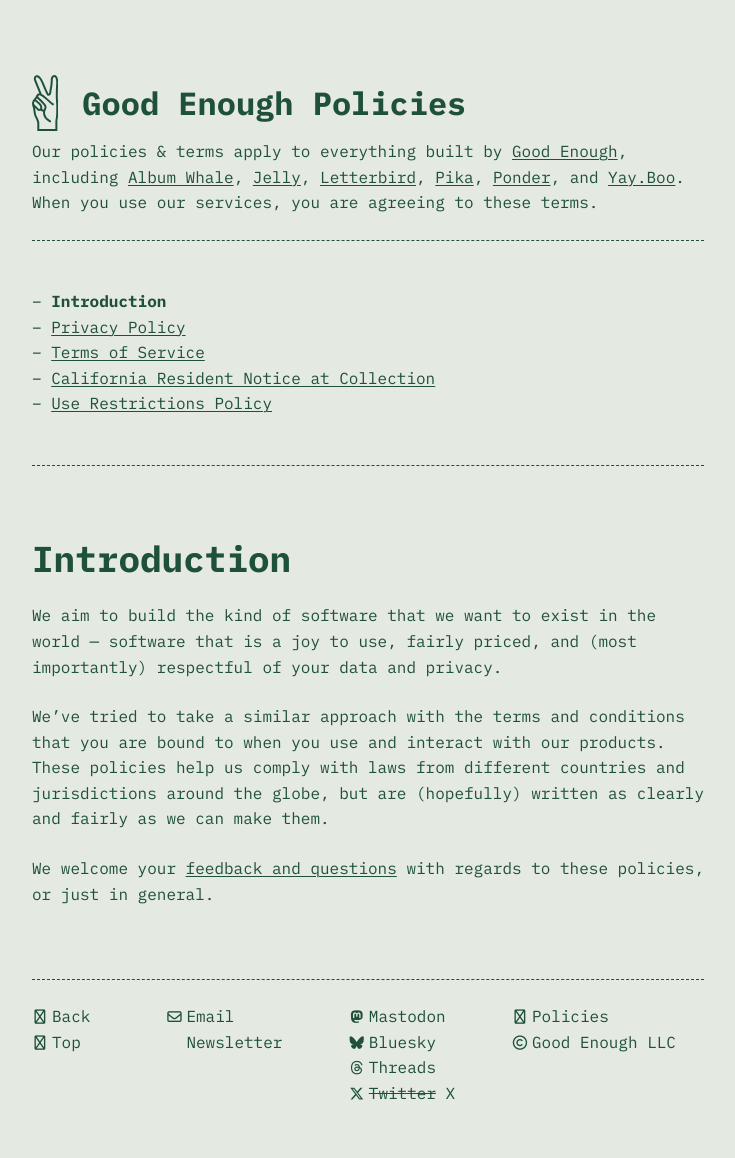
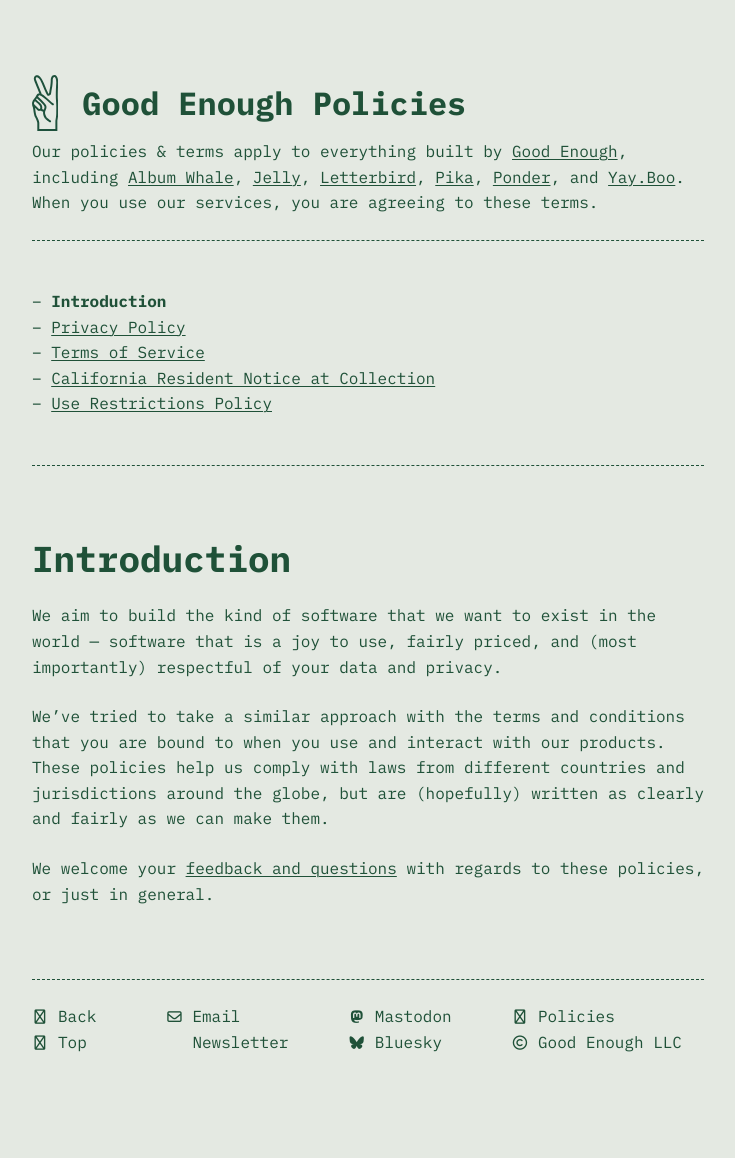
Before and after one commit to goodenoughllc/policies, a Jekyll site: the page built from index.markdown, in a window 1280 px wide. Shown: the whole page, without its empty margins (272-1007 px from the left). Built offline with Jekyll 4.4.1, drawn with Linux system fonts in a browser that asks for light colours; nearby versions of some CDN libraries; after the commit the page ends 1107 px from its top, so only the background shows below that.

Commit message:
Remove links to defunt socials

```diff
--- a/_layouts/base.html
+++ b/_layouts/base.html
@@ -125,8 +125,6 @@
         <a href="https://goodenoughnews.substack.com" target="_blank" class="newsletter-link plausible-event-name=Newsletter+Subscribe"><i class="fa-regular fa-paper-plane-top fa-fw"></i>Newsletter</a>
         <a href="https://mastodon.world/@goodenoughllc" target="_blank" class="mastodon-link"><i class="fa-brands fa-mastodon fa-fw"></i>Mastodon</a>
         <a href="https://bsky.app/profile/goodenough.us" target="_blank" class="bluesky-link"><i class="fa-brands fa-bluesky fa-fw"></i>Bluesky</a>
-        <a href="https://threads.net/good.enough.llc" target="_blank" class="threads-link"><i class="fa-brands fa-threads fa-fw"></i>Threads</a>
-        <a href="https://twitter.com/goodenoughllc" target="_blank" class="twitter-link"><i class="fa-brands fa-x-twitter fa-fw"></i><s>Twitter</s> X</a>
         <a href="{{ site.baseurl }}/" class="policies-link"><i class="fa-regular fa-book fa-fw"></i>Policies</a>
         <a href="https://goodenough.us/?utm_source=ge_policies&utm_medium=ge_policies_base" class="name-link"><i class="fa-regular fa-copyright fa-fw"></i>Good Enough LLC</a>
       </footer>
--- a/css/enough.scss
+++ b/css/enough.scss
@@ -226,6 +226,9 @@ main {
     @media (min-width: 30rem) {
       margin-bottom: 0;
     }
+    > i {
+      margin-right: 1ch;
+    }
   }
 }
 
```
Also changed, not shown: terms.md (+1 -1 lines).
